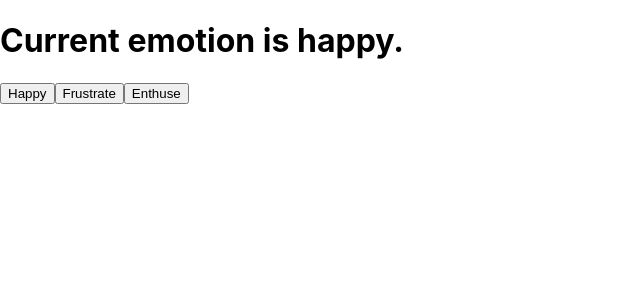
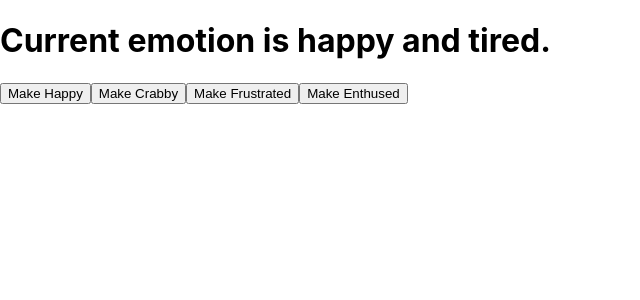
Before and after one commit to thechrise/linkedin-react-essentials, a React (Create React App) app: page / in a window 1280 px wide. Shown: the top 300 px of the page, without its empty margins (0-640 px from the left). Built offline with nearby package versions, Linux system fonts and the light colour scheme; the HTML template or start-up script is replaced by a standard one.

Commit message:
Working with useEffect

```diff
--- a/src/App.js
+++ b/src/App.js
@@ -1,14 +1,25 @@
-import { useState } from 'react';
+import { useState, useEffect } from 'react';
 import './App.css';
 
 function App() {
   const [emotion, setEmotion] = useState('happy');
+  const [secondary, setSecondary] = useState('tired');
+
+  useEffect(() => {
+    console.log(`It's ${emotion} around here!`);
+  },[emotion]);
+
+  useEffect(() => {
+    console.log(`It's ${secondary} around here!`);
+  },[secondary]);
+
   return (
     <>
-      <h1>Current emotion is {emotion}.</h1>
-      <button onClick={() => setEmotion('happy')}>Happy</button>
-      <button onClick={() => setEmotion('frustrated')}>Frustrate</button>
-      <button onClick={() => setEmotion('enthusiastic')}>Enthuse</button>
+      <h1>Current emotion is {emotion} and {secondary}.</h1>
+      <button onClick={() => setEmotion('happy')}>Make Happy</button>
+      <button onClick={() => setSecondary('crabby')}>Make Crabby</button>
+      <button onClick={() => setEmotion('frustrated')}>Make Frustrated</button>
+      <button onClick={() => setEmotion('enthusiastic')}>Make Enthused</button>
     </>
   )
 }
```
